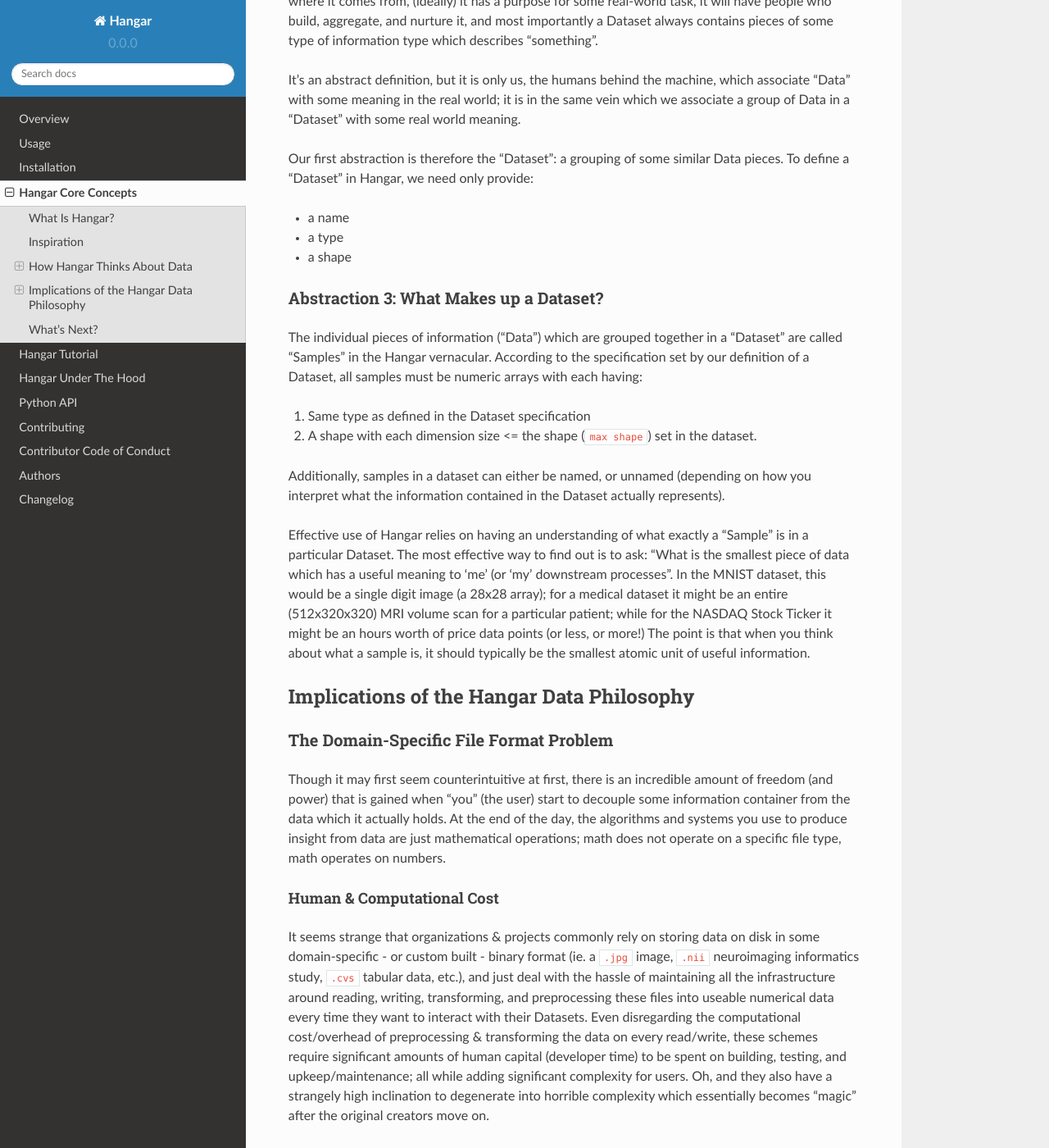
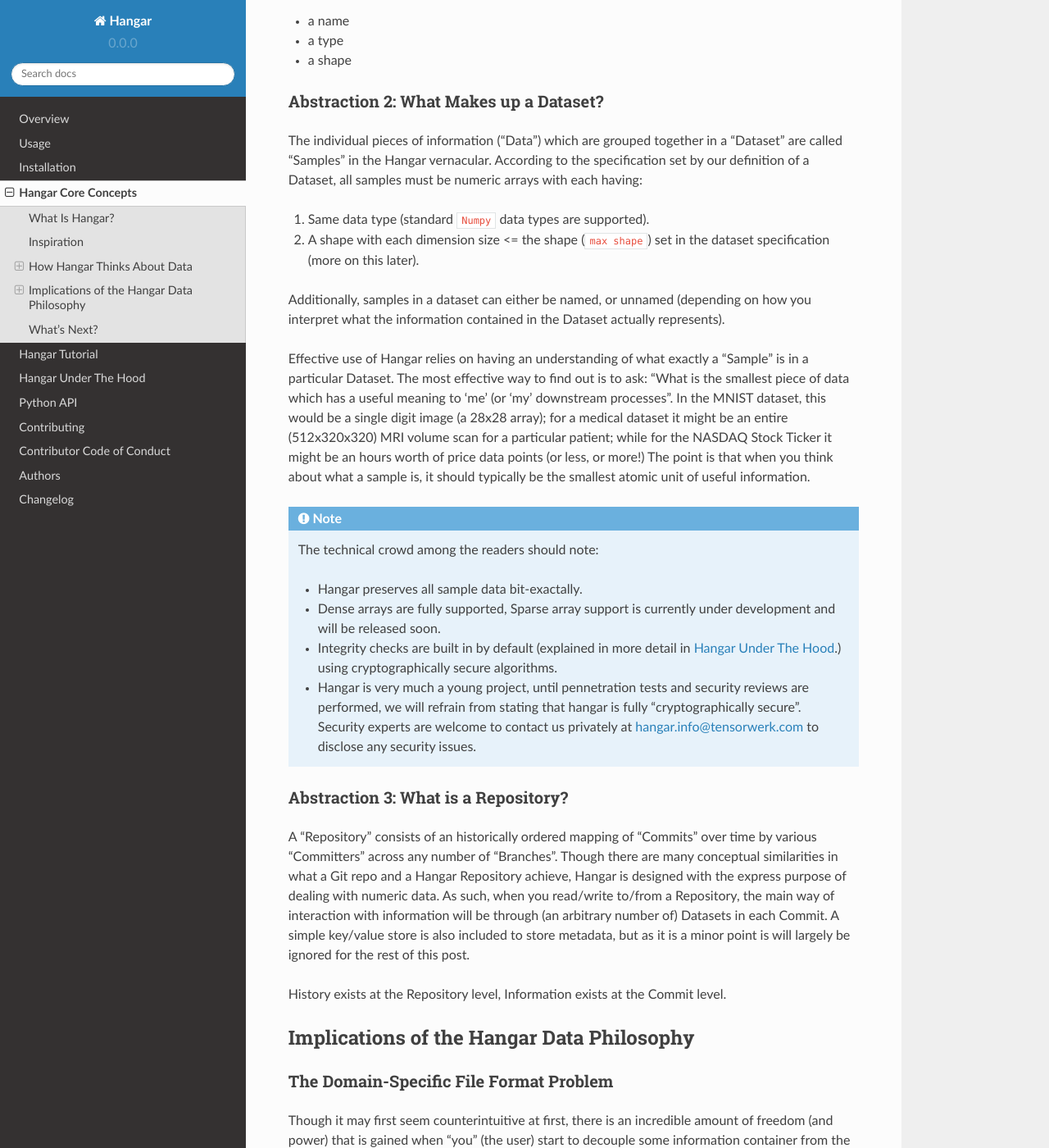
Before and after one commit to tensorwerk/hangar-py, a Sphinx documentation site: the page built from docs/concepts.rst, in a window 1280 px wide and 1400 px high, scrolled down 2167 px. Shown: the whole window at 82% size. Built offline with Sphinx 7.4.7 and the Read the Docs theme 2.0.0, drawn with Linux system fonts in a browser that asks for light colours; some of the changed text lies outside the part shown.

Commit message:
updates to docs

```diff
--- a/README.rst
+++ b/README.rst
@@ -25,7 +25,7 @@ Overview
 
 .. |appveyor| image:: https://ci.appveyor.com/api/projects/status/github/tensorwerk/hangar-py?branch=master&svg=true
     :alt: AppVeyor Build Status
-    :target: https://ci.appveyor.com/project/tensorwerk/hangar-py
+    :target: https://ci.appveyor.com/project/rlizzo/hangar-py
 
 .. |version| image:: https://img.shields.io/pypi/v/hangar.svg
     :alt: PyPI Package latest release
--- a/docs/concepts.rst
+++ b/docs/concepts.rst
@@ -73,6 +75,9 @@ For a deep dive into the Hangar internals, we invite you to check out the
 How Hangar Thinks About Data
 ****************************
 
+Abstraction 0: What is Data?
+============================
+
 From this point forward, **when we talk about "Data" we are actually talking
 about n-dimensional arrays of numeric information. To Hangar, "Data" is just a
 collection of numbers being passed into and out of it.** Data does not have a
@@ -116,7 +108,7 @@ pieces. To define a "Dataset" in Hangar, we need only provide:
 * a type
 * a shape
 
-Abstraction 3: What Makes up a Dataset?
+Abstraction 2: What Makes up a Dataset?
 =======================================
 
 The individual pieces of information ("Data") which are grouped together in a
@@ -124,9 +116,9 @@ The individual pieces of information ("Data") which are grouped together in a
 specification set by our definition of a Dataset, all samples must be numeric
 arrays with each having:
 
-1) Same type as defined in the Dataset specification
+1) Same data type (standard ``Numpy`` data types are supported).
 2) A shape with each dimension size <= the shape (``max shape``) set in the
-   dataset.
+   dataset specification (more on this later).
 
 Additionally, samples in a dataset can either be named, or unnamed (depending on
 how you interpret what the information contained in the Dataset actually
@@ -141,6 +133,36 @@ MRI volume scan for a particular patient; while for the NASDAQ Stock Ticker it
 might be an hours worth of price data points (or less, or more!) The point is
 that when you think about what a sample is, it should typically be the smallest
 atomic unit of useful information.
+
+.. note::
+
+    The technical crowd among the readers should note:
+
+    * Hangar preserves all sample data bit-exactally.
+    * Dense arrays are fully supported, Sparse array support is currently
+      under development and will be released soon.
+    * Integrity checks are built in by default (explained in more detail in
+      :ref:`ref-hangar-under-the-hood`.) using cryptographically secure
+      algorithms.
+    * Hangar is very much a young project, until pennetration tests and
+      security reviews are performed, we will refrain from stating that hangar
+      is fully "cryptographically secure". Security experts are welcome to
+      contact us privately at `hangar.info@tensorwerk.com
+      <hangar.info@tensorwerk.com>`__ to disclose any security issues.
+
+Abstraction 3: What is a Repository?
+====================================
+
+A "Repository" consists of an historically ordered mapping of "Commits" over
+time by various "Committers" across any number of "Branches". Though there are
+many conceptual similarities in what a Git repo and a Hangar Repository achieve,
+Hangar is designed with the express purpose of dealing with numeric data. As
+such, when you read/write to/from a Repository, the main way of interaction with
+information will be through (an arbitrary number of) Datasets in each Commit. A
+simple key/value store is also included to store metadata, but as it is a minor
+point is will largely be ignored for the rest of this post.
+
+History exists at the Repository level, Information exists at the Commit level.
 
 ******************************************
 Implications of the Hangar Data Philosophy
--- a/docs/quickstart.rst
+++ b/docs/quickstart.rst
@@ -5,3 +5,7 @@ Usage
 To use Hangar in a project::
 
 	from hangar import Repository
+
+
+Please refer to the :ref:`ref-tutorial` for examples, or :ref:`ref-concepts` to
+review the core concepts of the Hangar system
```
Also changed, not shown: other parts of docs/concepts.rst (+5 -16 lines).
